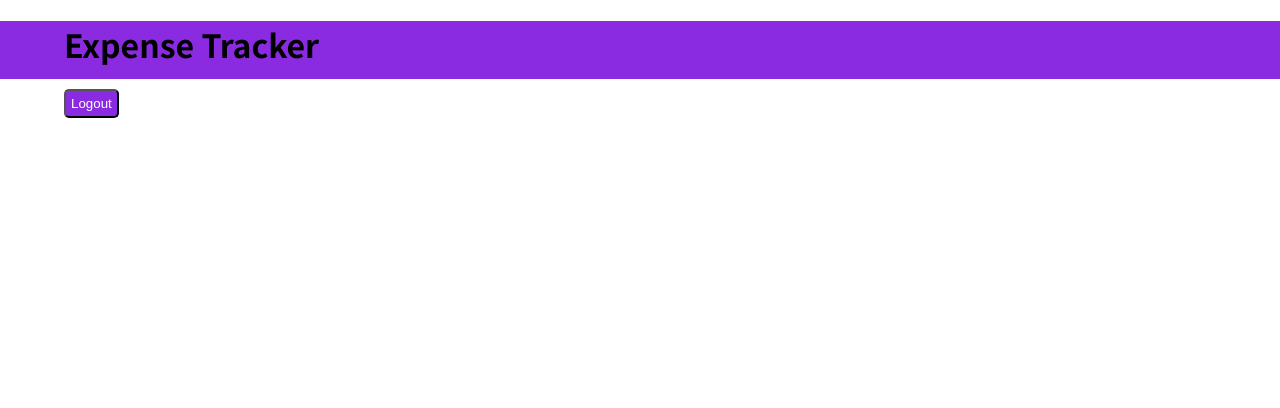
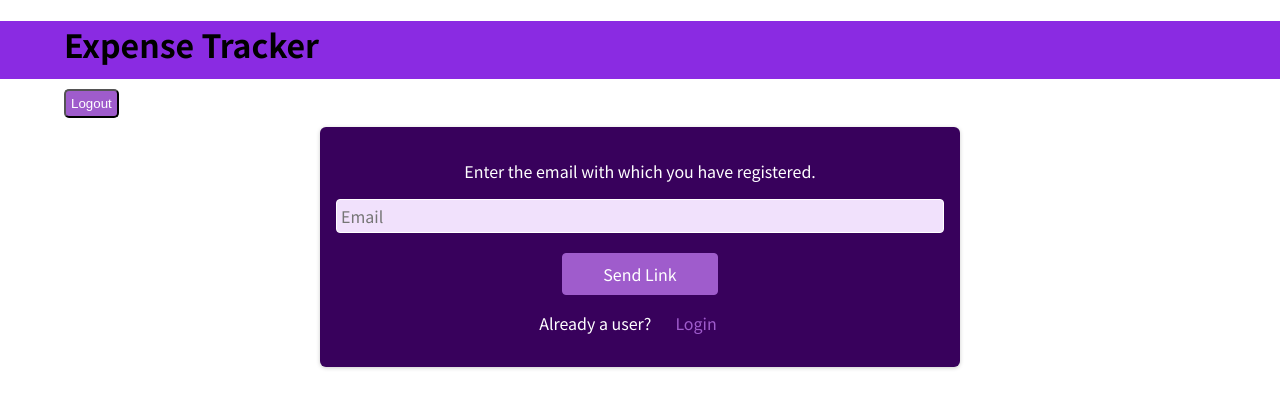
Before and after one commit to thajunnisaph/ExpenseTracker-react-app, a React (Create React App) app: page /forgot in a window 1280 px wide. Shown: the top 408 px of the page. Built offline with nearby package versions, Linux system fonts and the light colour scheme.

Commit message:
make the forgot password link active-reset password feature added.

```diff
--- a/src/App.js
+++ b/src/App.js
@@ -4,6 +4,7 @@ import Header from "./Components/Layout/Header";
 import Login from "./Pages/Login";
 import Home from "./Pages/Home";
 import UpdateProfile from "./Pages/UpdateProfile";
+import ForgotPassword from "./Pages/ForgotPassword";
 
 function App() {
   return (
@@ -19,6 +20,7 @@ function App() {
         </Route>
         <Route path= '/profile'>
           <UpdateProfile/></Route>
+          <Route  path='/forgot'><ForgotPassword /></Route>
         <Route path = '/' exact>
           <Redirect to='/login'/>
         </Route>
--- a/src/Components/Layout/Header.module.css
+++ b/src/Components/Layout/Header.module.css
@@ -9,7 +9,7 @@
     border-radius: 5px;
     padding: 5px;
     color: white;
-    background-color:blueviolet;
+    background-color:#9f5ccc;
     cursor: pointer;
 
 
--- /dev/null
+++ b/src/Pages/ForgotPassword.js
@@ -0,0 +1,42 @@
+import axios from 'axios';
+import React, { useRef, useState } from 'react'
+import { useHistory } from 'react-router-dom';
+import classes from './ForgotPassword.module.css';
+
+const ForgotPassword = () => {
+    const history = useHistory();
+    const emailref   = useRef();
+    const [isLoading,setIsLoading] = useState(false);
+    const loginHandler = () =>{
+        history.replace('/login');
+    }
+    const submitHandler = (e) =>{
+     e.preventDefault();
+     setIsLoading(true);
+     const email = emailref.current.value;
+     axios.post('https://identitytoolkit.googleapis.com/v1/accounts:sendOobCode?key=AIzaSyCCSFqdQN1EWYLkEJ3bEpkLcrhbKfMsKO8',{
+      requestType:"PASSWORD_RESET",
+      email:email
+     }).then((res) =>{
+      setIsLoading(false);
+      console.log(res.data);
+      alert('please check your registered mail for reset password link');
+     }).catch((err) =>{
+      console.log(err.message);
+      alert('Enter valid email');
+     })
+    }
+  return (
+    <div className={classes.container}>
+        <form className={classes.form} onSubmit={submitHandler}>
+            <p>Enter the email with which you have registered.</p>
+            <input type='email' placeholder='Email' ref={emailref} required></input>
+            <button >Send Link</button>
+         {isLoading && <p>Loading...</p>}
+            <p>Already a user?<span onClick={loginHandler}>Login</span></p>
+        </form>
+    </div>
+  )
+}
+
+export default ForgotPassword
--- /dev/null
+++ b/src/Pages/ForgotPassword.module.css
@@ -0,0 +1,41 @@
+.container{
+    margin: 3rem auto;
+    width: 95%;
+    max-width: 40rem;
+    border-radius: 6px;
+    background-color: #38015c;
+    box-shadow: 0 1px 4px rgba(0, 0, 0, 0.2);
+    padding: 1rem;
+    text-align: center;
+    color:white;
+}
+.form button{margin-top: 20px;
+    cursor: pointer;
+    font: inherit;
+    color: white;
+    background-color: #9f5ccc;
+    border: 1px solid #9f5ccc;
+    border-radius: 4px;
+    padding: 0.5rem 2.5rem;
+}
+.form button:hover {
+    background-color: #873abb;
+    border-color: #873abb;
+  }
+  .form span{
+    cursor:pointer;
+    background-color: transparent;
+    color: #9f5ccc;
+    border: none;
+    padding: 0.15rem 1.5rem;
+  }
+  .form input{
+    font: inherit;
+    background-color: #f1e1fc;
+    color: #38015c;
+    border-radius: 4px;
+    border: 1px solid white;
+    width: 100%;
+    text-align: left;
+    padding: 0.25rem;
+  }
--- a/src/Pages/Login.js
+++ b/src/Pages/Login.js
@@ -12,6 +12,9 @@ function Login() {
    const cnfmpswd = useRef();
    const switchLoginHandler = () =>{
     setIsLogin((prevState) => !prevState);
+   }
+   const forgotpswdHandler = () =>{
+    history.push('/forgot');
    }
    const submitHandler = (event) =>{
     event.preventDefault();
@@ -62,7 +65,7 @@ function Login() {
         <div className={classes.actions} >
        {!isLoading  && <button>{isLogin? 'Login':'Sign UP'}</button>}
        {isLoading && <p> Sending Request...</p>}
-       {isLogin && <button className={classes.toggle} >Forgot Password</button>}
+       {isLogin && <button className={classes.toggle} onClick={forgotpswdHandler} >Forgot Password?</button>}
         <button className={classes.toggle} onClick={switchLoginHandler}>{isLogin? 'Dont have an account?SignUp' : 'Already have an account?Login'}</button>
 
         </div>
```
